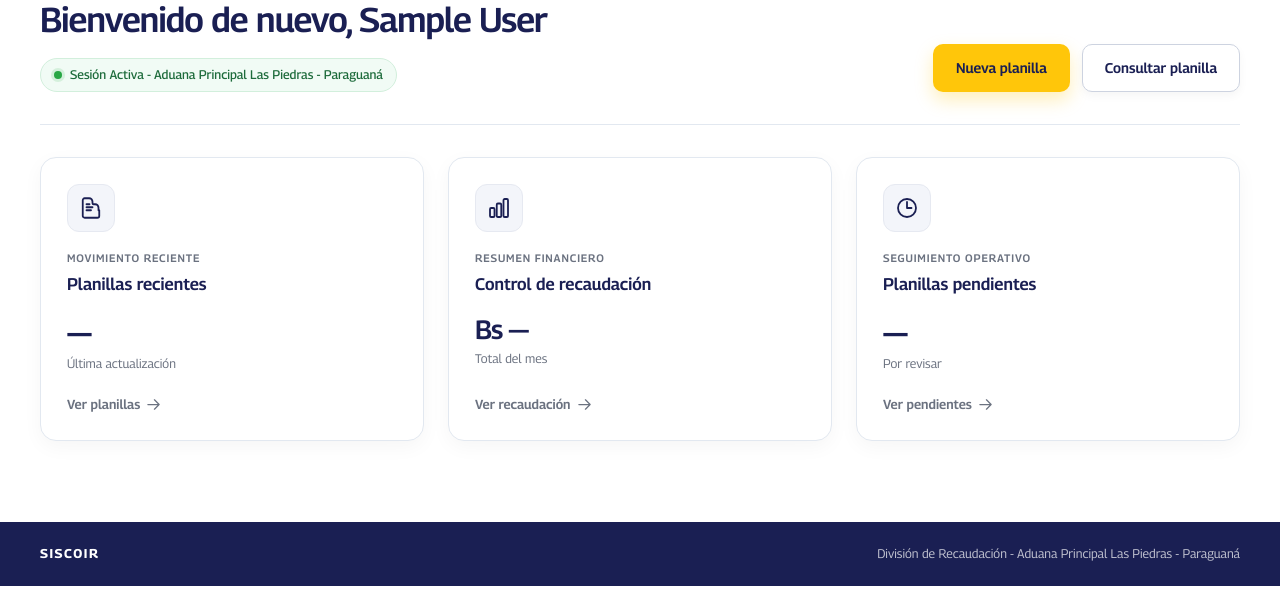
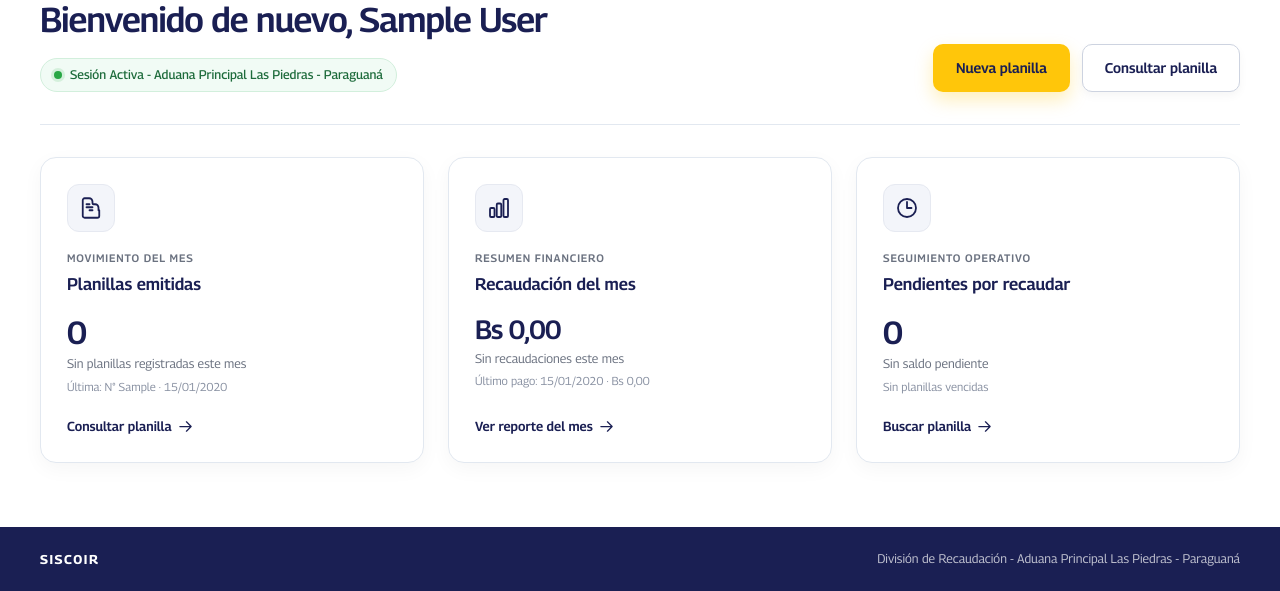
Before and after one commit to MiguelP04/SISTEMA-PARA-RECAUDACION, a PHP site: page /dashboard in a window 1280 px wide. Shown: the part 214-805 px from the top of the page. Run offline with PHP 8.4, Linux system fonts and the light colour scheme; the visitor is signed in with stand-in values (Sample User, id 1); tables that the repository leaves empty or names only in its code hold one stand-in row (values such as "Sample post").

Commit message:
Mostrar métricas reales en el resumen del inicio

```diff
--- a/assets/css/dashboard.css
+++ b/assets/css/dashboard.css
@@ -228,6 +228,20 @@
     line-height: 1.4;
 }
 
+/* Información complementaria del indicador. */
+.service-card__detail {
+    margin-top: 6px;
+    color: #8a92a3;
+    font-size: 0.72rem;
+    line-height: 1.4;
+}
+
+/* Alerta para pendientes vencidas. */
+.service-card__detail.is-alert {
+    color: var(--color-danger);
+    font-weight: 600;
+}
+
 /* Enlace de acción al pie de la tarjeta. */
 .service-card__link {
     display: inline-flex;
--- a/dashboard.php
+++ b/dashboard.php
@@ -11,6 +11,7 @@
 
 require_once __DIR__ . '/src/bootstrap.php';
 require_once __DIR__ . '/src/auth.php';
+require_once __DIR__ . '/src/dashboard.php';
 
 requiereLogin();
 
@@ -27,6 +28,9 @@ $rolesVisibles = [
 $rolVisible = $rolesVisibles[$rol] ?? ucfirst($rol);
 $esAdmin = $rol === 'admin';
 $paginaActiva = 'inicio';
+$resumenInicio = obtenerResumenDashboard($conn);
+$mesInicio = date('Y-m-01');
+$mesFin = date('Y-m-t');
 
 // Iniciales que se muestran en el avatar del menú de usuario.
 $nombreParaIniciales = trim($nombre) !== '' ? $nombre : $usuario;
--- /dev/null
+++ b/src/dashboard.php
@@ -0,0 +1,118 @@
+<?php
+
+function consultarFilaDashboard(mysqli $conn, string $sql): array
+{
+    $resultado = $conn->query($sql);
+
+    if ($resultado === false) {
+        throw new RuntimeException('No se pudo consultar el resumen del inicio.');
+    }
+
+    $fila = $resultado->fetch_assoc();
+    $resultado->free();
+
+    return $fila ?: [];
+}
+
+function obtenerResumenDashboard(mysqli $conn): array
+{
+    $planillasMes = consultarFilaDashboard(
+        $conn,
+        "SELECT COUNT(*) AS total, COALESCE(SUM(monto2), 0) AS monto
+         FROM planillas_emitidas
+         WHERE COALESCE(anulada, 0) <> 1
+           AND YEAR(fecha_emision) = YEAR(CURDATE())
+           AND MONTH(fecha_emision) = MONTH(CURDATE())"
+    );
+
+    $ultimaPlanilla = consultarFilaDashboard(
+        $conn,
+        "SELECT nro_formulario, fecha_emision, monto2
+         FROM planillas_emitidas
+         WHERE COALESCE(anulada, 0) <> 1
+         ORDER BY system_date DESC, nro_formulario DESC
+         LIMIT 1"
+    );
+
+    $recaudadoMes = consultarFilaDashboard(
+        $conn,
+        "SELECT COUNT(*) AS total, COALESCE(SUM(monto2), 0) AS monto
+         FROM planillas_emitidas
+         WHERE COALESCE(anulada, 0) <> 1
+           AND fecha_cancelacion > '0000-00-00'
+           AND YEAR(fecha_cancelacion) = YEAR(CURDATE())
+           AND MONTH(fecha_cancelacion) = MONTH(CURDATE())"
+    );
+
+    $ultimoPago = consultarFilaDashboard(
+        $conn,
+        "SELECT fecha_cancelacion, monto2
+         FROM planillas_emitidas
+         WHERE COALESCE(anulada, 0) <> 1
+           AND fecha_cancelacion > '0000-00-00'
+         ORDER BY fecha_cancelacion DESC, system_date DESC
+         LIMIT 1"
+    );
+
+    $pendientes = consultarFilaDashboard(
+        $conn,
+        "SELECT COUNT(*) AS total, COALESCE(SUM(monto2), 0) AS monto
+         FROM planillas_emitidas
+         WHERE COALESCE(anulada, 0) <> 1
+           AND (fecha_cancelacion IS NULL OR fecha_cancelacion = '0000-00-00')"
+    );
+
+    $vencidas = consultarFilaDashboard(
+        $conn,
+        "SELECT COUNT(*) AS total, COALESCE(SUM(monto2), 0) AS monto
+         FROM planillas_emitidas
+         WHERE COALESCE(anulada, 0) <> 1
+           AND (fecha_cancelacion IS NULL OR fecha_cancelacion = '0000-00-00')
+           AND fecha_vencimiento > '0000-00-00'
+           AND fecha_vencimiento < CURDATE()"
+    );
+
+    return [
+        'planillas_mes' => [
+            'cantidad' => (int) ($planillasMes['total'] ?? 0),
+            'monto' => (float) ($planillasMes['monto'] ?? 0),
+        ],
+        'ultima_planilla' => $ultimaPlanilla !== [] ? [
+            'nro_formulario' => trim((string) ($ultimaPlanilla['nro_formulario'] ?? '')),
+            'fecha_emision' => (string) ($ultimaPlanilla['fecha_emision'] ?? ''),
+            'monto' => (float) ($ultimaPlanilla['monto2'] ?? 0),
+        ] : null,
+        'recaudado_mes' => [
+            'cantidad' => (int) ($recaudadoMes['total'] ?? 0),
+            'monto' => (float) ($recaudadoMes['monto'] ?? 0),
+        ],
+        'ultimo_pago' => $ultimoPago !== [] ? [
+            'fecha_cancelacion' => (string) ($ultimoPago['fecha_cancelacion'] ?? ''),
+            'monto' => (float) ($ultimoPago['monto2'] ?? 0),
+        ] : null,
+        'pendientes' => [
+            'cantidad' => (int) ($pendientes['total'] ?? 0),
+            'monto' => (float) ($pendientes['monto'] ?? 0),
+        ],
+        'vencidas' => [
+            'cantidad' => (int) ($vencidas['total'] ?? 0),
+            'monto' => (float) ($vencidas['monto'] ?? 0),
+        ],
+    ];
+}
+
+function formatearMontoDashboard(mixed $monto): string
+{
+    return number_format((float) $monto, 2, ',', '.');
+}
+
+function formatearFechaDashboard(?string $fecha): string
+{
+    if ($fecha === null || $fecha === '' || $fecha === '0000-00-00') {
+        return '—';
+    }
+
+    $marcaTiempo = strtotime($fecha);
+
+    return $marcaTiempo === false ? '—' : date('d/m/Y', $marcaTiempo);
+}
--- a/views/dashboard/cards.php
+++ b/views/dashboard/cards.php
@@ -1,12 +1,16 @@
 <?php
-/**
- * Tarjetas de acceso rápido del panel principal.
- *
- * Los valores se muestran como guiones hasta conectar las consultas
- * reales de planillas y recaudación.
- */
+$escaparInicio = static fn ($valor): string => htmlspecialchars((string) $valor, ENT_QUOTES, 'UTF-8');
+
+$planillasMes = $resumenInicio['planillas_mes'];
+$recaudadoMes = $resumenInicio['recaudado_mes'];
+$pendientes = $resumenInicio['pendientes'];
+$vencidas = $resumenInicio['vencidas'];
+$ultimaPlanilla = $resumenInicio['ultima_planilla'];
+$ultimoPago = $resumenInicio['ultimo_pago'];
+$enlaceReporteMes = 'reportes.php?desde=' . urlencode($mesInicio) . '&hasta=' . urlencode($mesFin) . '&consultar=1';
 ?>
-<section class="service-grid" aria-label="Servicios principales">
+
+<section class="service-grid" aria-label="Resumen operativo">
 
     <article class="service-card">
         <span class="service-card__icon" aria-hidden="true">
@@ -25,18 +29,32 @@
                 <path
                     stroke-linecap="round"
                     stroke-linejoin="round"
-                    d="M7.5 8.25h3m-3 3h6m-6 3h4.5"
+                    d="M7.5 8.25h3m-3 3h6m-3 3h3"
                 />
             </svg>
         </span>
 
-        <p class="service-card__eyebrow">Movimiento reciente</p>
-        <h2 class="service-card__title">Planillas recientes</h2>
-        <p class="service-card__value">—</p>
-        <p class="service-card__caption">Última actualización</p>
+        <p class="service-card__eyebrow">Movimiento del mes</p>
+        <h2 class="service-card__title">Planillas emitidas</h2>
+        <p class="service-card__value"><?= $escaparInicio($planillasMes['cantidad']) ?></p>
+        <p class="service-card__caption">
+            <?php if ($planillasMes['cantidad'] > 0): ?>
+                Bs <?= $escaparInicio(formatearMontoDashboard($planillasMes['monto'])) ?> emitidos este mes
+            <?php else: ?>
+                Sin planillas registradas este mes
+            <?php endif; ?>
+        </p>
+        <p class="service-card__detail">
+            <?php if ($ultimaPlanilla !== null && $ultimaPlanilla['nro_formulario'] !== ''): ?>
+                Última: N° <?= $escaparInicio($ultimaPlanilla['nro_formulario']) ?>
+                · <?= $escaparInicio(formatearFechaDashboard($ultimaPlanilla['fecha_emision'])) ?>
+            <?php else: ?>
+                Aún no hay planillas registradas
+            <?php endif; ?>
+        </p>
 
-        <span class="service-card__link is-disabled" aria-disabled="true">
-            Ver planillas
+        <a class="service-card__link" href="consulta_planilla.php">
+            Consultar planilla
             <svg
                 xmlns="http://www.w3.org/2000/svg"
                 fill="none"
@@ -45,13 +63,9 @@
                 stroke="currentColor"
                 aria-hidden="true"
             >
-                <path
-                    stroke-linecap="round"
-                    stroke-linejoin="round"
-                    d="M13.5 4.5 21 12m0 0-7.5 7.5M21 12H3"
-                />
+                <path stroke-linecap="round" stroke-linejoin="round" d="M13.5 4.5 21 12m0 0-7.5 7.5M21 12H3" />
             </svg>
-        </span>
+        </a>
     </article>
 
     <article class="service-card">
@@ -72,12 +86,28 @@
         </span>
 
         <p class="service-card__eyebrow">Resumen financiero</p>
-        <h2 class="service-card__title">Control de recaudación</h2>
-        <p class="service-card__value service-card__value--currency">Bs —</p>
-        <p class="service-card__caption">Total del mes</p>
+        <h2 class="service-card__title">Recaudación del mes</h2>
+        <p class="service-card__value service-card__value--currency">
+            Bs <?= $escaparInicio(formatearMontoDashboard($recaudadoMes['monto'])) ?>
+        </p>
+        <p class="service-card__caption">
+            <?php if ($recaudadoMes['cantidad'] > 0): ?>
+                <?= $escaparInicio($recaudadoMes['cantidad']) ?> planilla<?= $recaudadoMes['cantidad'] === 1 ? '' : 's' ?> pagada<?= $recaudadoMes['cantidad'] === 1 ? '' : 's' ?>
+            <?php else: ?>
+                Sin recaudaciones este mes
+            <?php endif; ?>
+        </p>
+        <p class="service-card__detail">
+            <?php if ($ultimoPago !== null): ?>
+                Último pago: <?= $escaparInicio(formatearFechaDashboard($ultimoPago['fecha_cancelacion'])) ?>
+                · Bs <?= $escaparInicio(formatearMontoDashboard($ultimoPago['monto'])) ?>
+            <?php else: ?>
+                Aún no hay pagos registrados
+            <?php endif; ?>
+        </p>
 
-        <span class="service-card__link is-disabled" aria-disabled="true">
-            Ver recaudación
+        <a class="service-card__link" href="<?= $escaparInicio($enlaceReporteMes) ?>">
+            Ver reporte del mes
             <svg
                 xmlns="http://www.w3.org/2000/svg"
                 fill="none"
@@ -86,13 +116,9 @@
                 stroke="currentColor"
                 aria-hidden="true"
             >
-                <path
-                    stroke-linecap="round"
-                    stroke-linejoin="round"
-                    d="M13.5 4.5 21 12m0 0-7.5 7.5M21 12H3"
-                />
+                <path stroke-linecap="round" stroke-linejoin="round" d="M13.5 4.5 21 12m0 0-7.5 7.5M21 12H3" />
             </svg>
-        </span>
+        </a>
     </article>
 
     <article class="service-card">
@@ -113,12 +139,25 @@
         </span>
 
         <p class="service-card__eyebrow">Seguimiento operativo</p>
-        <h2 class="service-card__title">Planillas pendientes</h2>
-        <p class="service-card__value">—</p>
-        <p class="service-card__caption">Por revisar</p>
+        <h2 class="service-card__title">Pendientes por recaudar</h2>
+        <p class="service-card__value"><?= $escaparInicio($pendientes['cantidad']) ?></p>
+        <p class="service-card__caption">
+            <?php if ($pendientes['cantidad'] > 0): ?>
+                Bs <?= $escaparInicio(formatearMontoDashboard($pendientes['monto'])) ?> por recaudar
+            <?php else: ?>
+                Sin saldo pendiente
+            <?php endif; ?>
+        </p>
+        <p class="service-card__detail<?= $vencidas['cantidad'] > 0 ? ' is-alert' : '' ?>">
+            <?php if ($vencidas['cantidad'] > 0): ?>
+                <?= $escaparInicio($vencidas['cantidad']) ?> vencida<?= $vencidas['cantidad'] === 1 ? '' : 's' ?>
+            <?php else: ?>
+                Sin planillas vencidas
+            <?php endif; ?>
+        </p>
 
-        <span class="service-card__link is-disabled" aria-disabled="true">
-            Ver pendientes
+        <a class="service-card__link" href="consulta_planilla.php">
+            Buscar planilla
             <svg
                 xmlns="http://www.w3.org/2000/svg"
                 fill="none"
@@ -127,13 +166,9 @@
                 stroke="currentColor"
                 aria-hidden="true"
             >
-                <path
-                    stroke-linecap="round"
-                    stroke-linejoin="round"
-                    d="M13.5 4.5 21 12m0 0-7.5 7.5M21 12H3"
-                />
+                <path stroke-linecap="round" stroke-linejoin="round" d="M13.5 4.5 21 12m0 0-7.5 7.5M21 12H3" />
             </svg>
-        </span>
+        </a>
     </article>
 
 </section>
```
